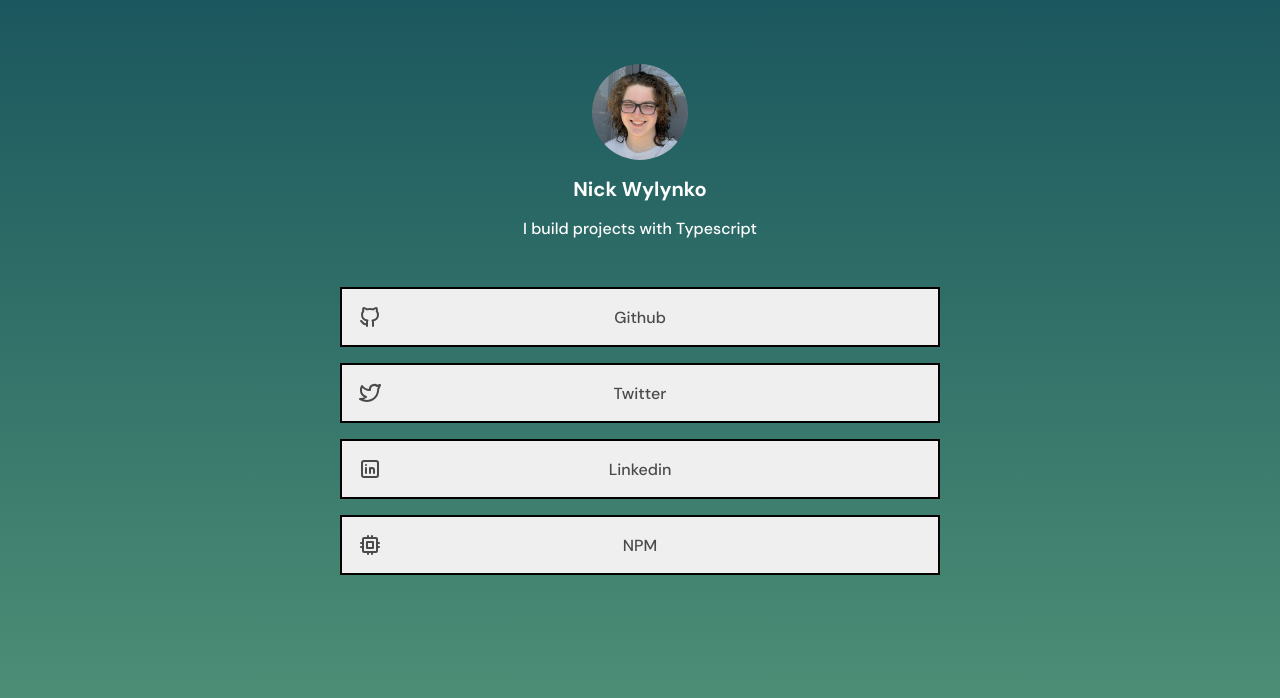
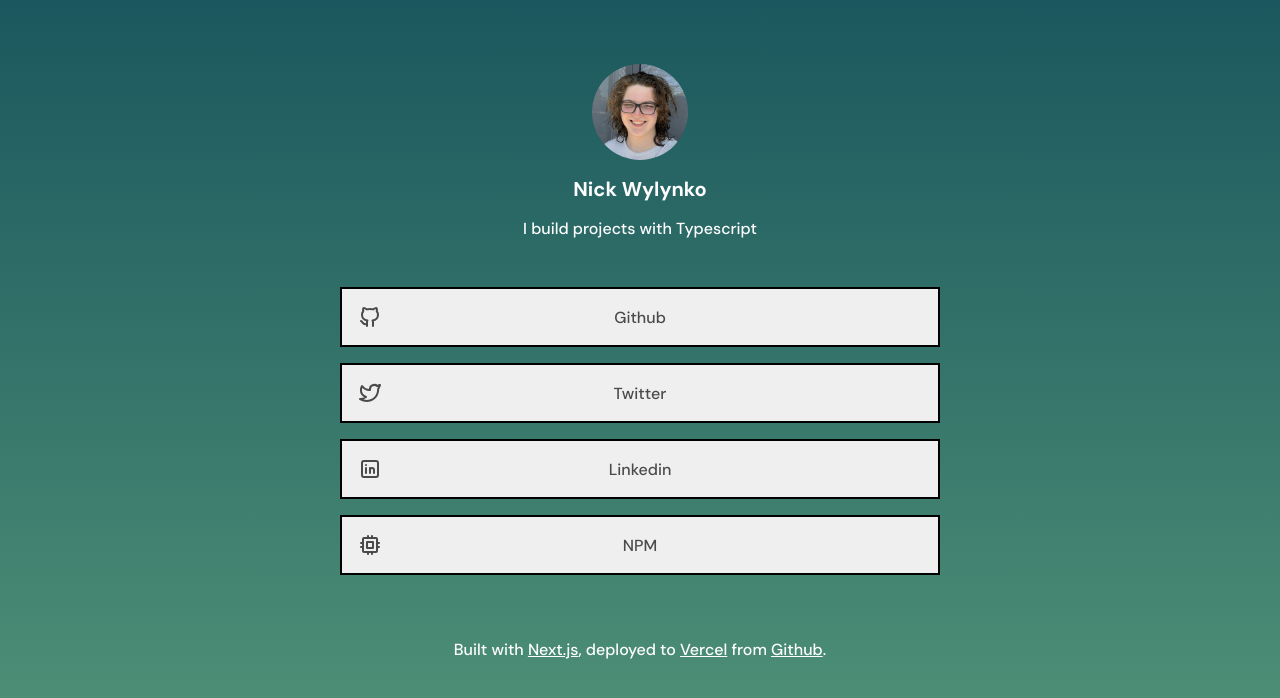
Before and after one commit to NWylynko/personal-link-sharing-site, a Next.js app: page / in a window 1280 px wide. Shown: the top 698 px of the page. Built offline with nearby package versions, Linux system fonts and the light colour scheme.

Commit message:
Add sub text with links to tools used

```diff
--- a/app/LinkItem.tsx
+++ b/app/LinkItem.tsx
@@ -1,6 +1,6 @@
-import Link from "next/link"
 import styles from "./LinkItem.module.css"
 import type { IconType } from "@react-icons/all-files"
+import { ExternalLink } from "../components/ExternalLink";
 
 interface LinkItemProps {
   label: string;
@@ -10,12 +10,12 @@
 
 export const LinkItem = ({ label, url, icon: Icon }: LinkItemProps) => {
   return (
-    <Link href={url} className={styles.link} target="_blank" rel="noopener noreferrer">
+    <ExternalLink href={url} className={styles.link}>
       <button className={styles.button}>
         <Icon size={24} />
         <span>{label}</span>
         <div />
       </button>
-    </Link>
+    </ExternalLink>
   )
 }
--- a/app/page.tsx
+++ b/app/page.tsx
@@ -8,6 +8,7 @@
 import { TbBrandTwitter } from "@react-icons/all-files/tb/TbBrandTwitter"
 import { TbBrandLinkedin } from "@react-icons/all-files/tb/TbBrandLinkedin"
 import { TbCpu } from "@react-icons/all-files/tb/TbCpu"
+import { ExternalLink } from "../components/ExternalLink";
 
 
 export default function HomePage() {
@@ -28,6 +29,7 @@
         <LinkItem label="Linkedin" url="https://www.linkedin.com/in/nick-wylynko/" icon={TbBrandLinkedin} />
         <LinkItem label="NPM" url="https://www.npmjs.com/~nwylynko" icon={TbCpu} />
       </Links>
+      <span className={styles.sub}>Built with <ExternalLink href="https://nextjs.org/" className={styles.link}>Next.js</ExternalLink>, deployed to <ExternalLink href="https://vercel.com/" className={styles.link}>Vercel</ExternalLink> from <ExternalLink href="https://github.com/" className={styles.link}>Github</ExternalLink>.</span>
     </div>
   )
 }
--- a/app/styles.module.css
+++ b/app/styles.module.css
@@ -24,3 +24,12 @@
   font-weight: 500;
   text-align: center;
 }
+
+.sub {
+  color: #ffffff;
+  margin: 16px;
+}
+
+.link {
+  color: #ffffff;
+}
--- /dev/null
+++ b/components/ExternalLink.tsx
@@ -0,0 +1,7 @@
+import Link from "next/link"
+
+type ExternalLink = React.ComponentProps<typeof Link>
+
+export const ExternalLink = (props: ExternalLink) => {
+  return <Link {...props} target="_blank" rel="noopener noreferrer" />
+}
```
